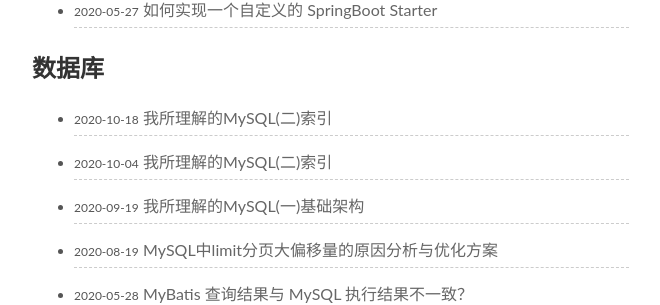
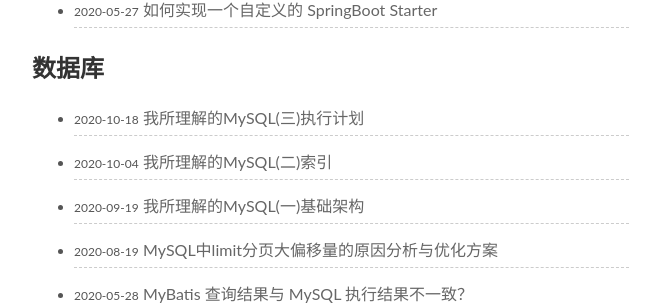
Before and after one commit to Planeswalker23/Planeswalker23.github.io, a Jekyll site: the page built from pages/categories.md, in a window 1280 px wide and 900 px high, scrolled down 1805 px. Shown: the part 152-457 px from the top of the window, without its empty margins (138-798 px from the left). Built offline with Jekyll 4.4.1, drawn with Linux system fonts in a browser that asks for light colours; some web fonts are replaced; comment, search, counter and statistics services are not loaded.

Commit message:
修改mysql3标题

```diff
--- a/_posts/database/2020-10-18-mysql3.md
+++ b/_posts/database/2020-10-18-mysql3.md
@@ -1,8 +1,8 @@
 ---
 layout: post
-title: 我所理解的MySQL(二)索引
+title: 我所理解的MySQL(三)执行计划
 categories: [数据库]
-description: 我所理解的MySQL(二)索引
+description: 我所理解的MySQL(三)执行计划
 keywords: MySQL
 ---
 
```
